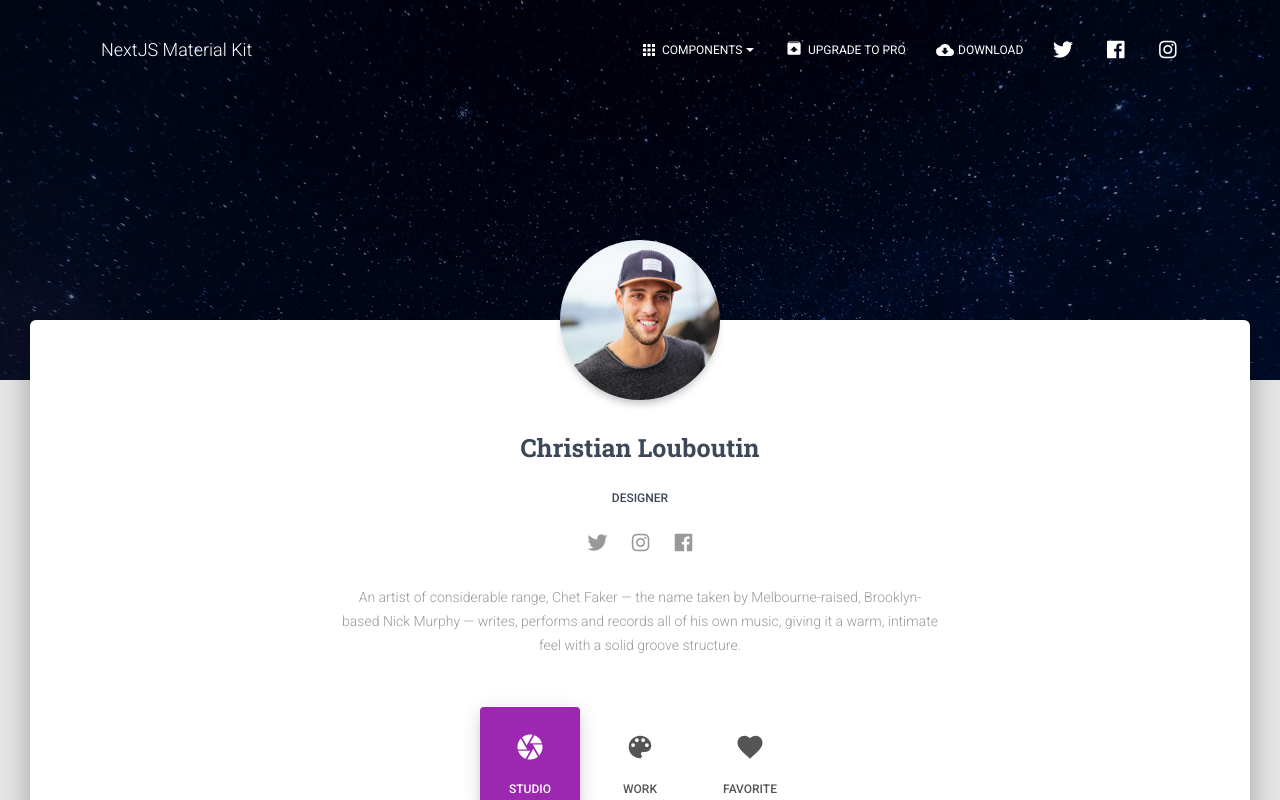
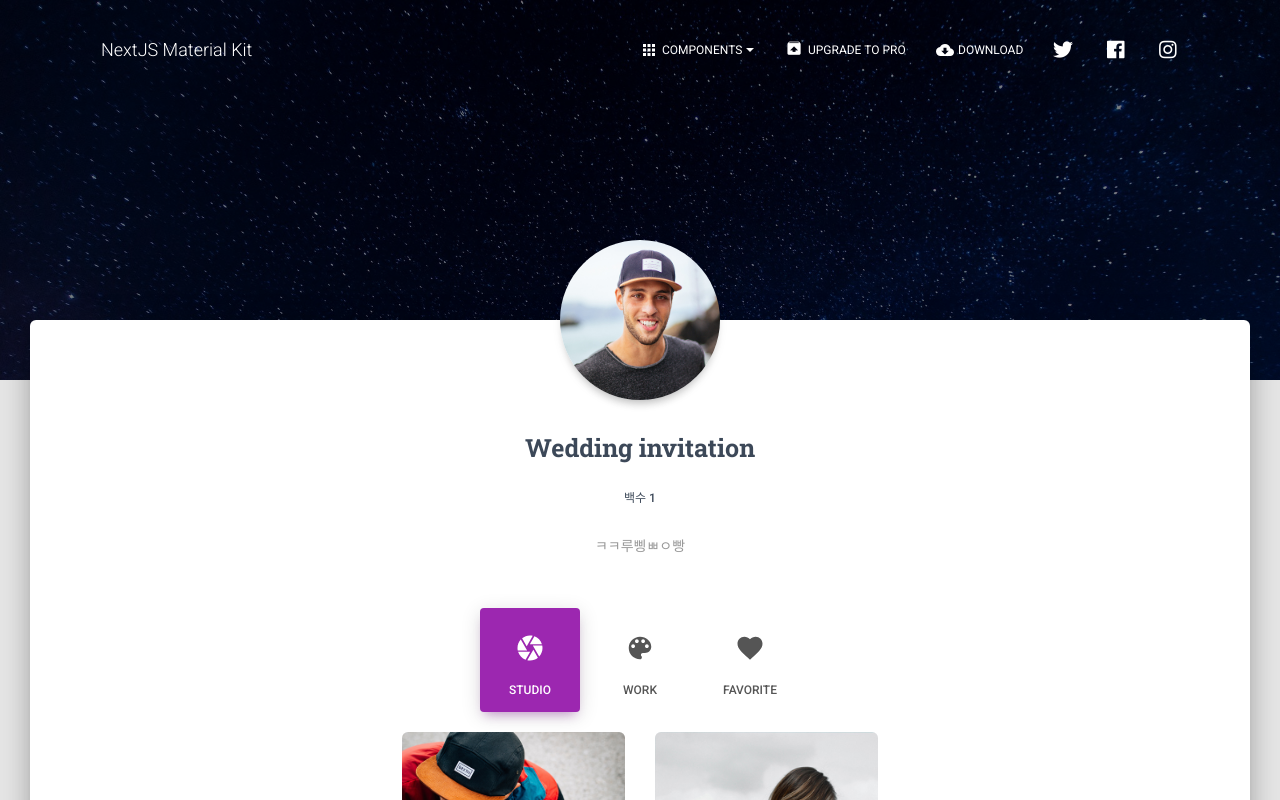
Before and after one commit to junhyeukkwon/M-Invitation, a Next.js app in the folder front/: page /profile in a window 1280 px wide. Shown: the top 800 px of the page. Built offline with nearby package versions, Linux system fonts and the light colour scheme.

Commit message:
FEAT : 청첩장 페이지로 라우팅
모달 창에서 확인완료 버튼을 누르면 청첩장 페이지로 라우팅 시켜놨습니다!

```diff
--- a/front/components/CustomInput/CustomInput.js
+++ b/front/components/CustomInput/CustomInput.js
@@ -73,8 +73,6 @@
           root: marginTop,
           disabled: classes.disabled,
           underline: underlineClasses,
-
-
         }}
         id={id}
         {...inputProps}
--- a/front/pages/profile.js
+++ b/front/pages/profile.js
@@ -58,27 +58,16 @@
                     />
                   </div>
                   <div className={classes.name}>
-                    <h3 className={classes.title}>Christian Louboutin</h3>
-                    <h6>DESIGNER</h6>
-                    <Button justIcon link className={classes.margin5}>
-                      <i className={"fab fa-twitter"} />
-                    </Button>
-                    <Button justIcon link className={classes.margin5}>
-                      <i className={"fab fa-instagram"} />
-                    </Button>
-                    <Button justIcon link className={classes.margin5}>
-                      <i className={"fab fa-facebook"} />
-                    </Button>
+                    <h3 className={classes.title}>Wedding invitation</h3>
+                    <h6>백수 1</h6>
+
                   </div>
                 </div>
               </GridItem>
             </GridContainer>
             <div className={classes.description}>
               <p>
-                An artist of considerable range, Chet Faker — the name taken by
-                Melbourne-raised, Brooklyn-based Nick Murphy — writes, performs
-                and records all of his own music, giving it a warm, intimate
-                feel with a solid groove structure.{" "}
+                ㅋㅋ루삥ㅃㅇ빵{" "}
               </p>
             </div>
             <GridContainer justify="center">
```
Also changed, not shown: front/pages/demo.js (added, +9 -0 lines), front/pages/login.js (+27 -17 lines), front/next.config.js (line endings or trailing spaces), 1 other file (tests, documents, lock files or other folders).
